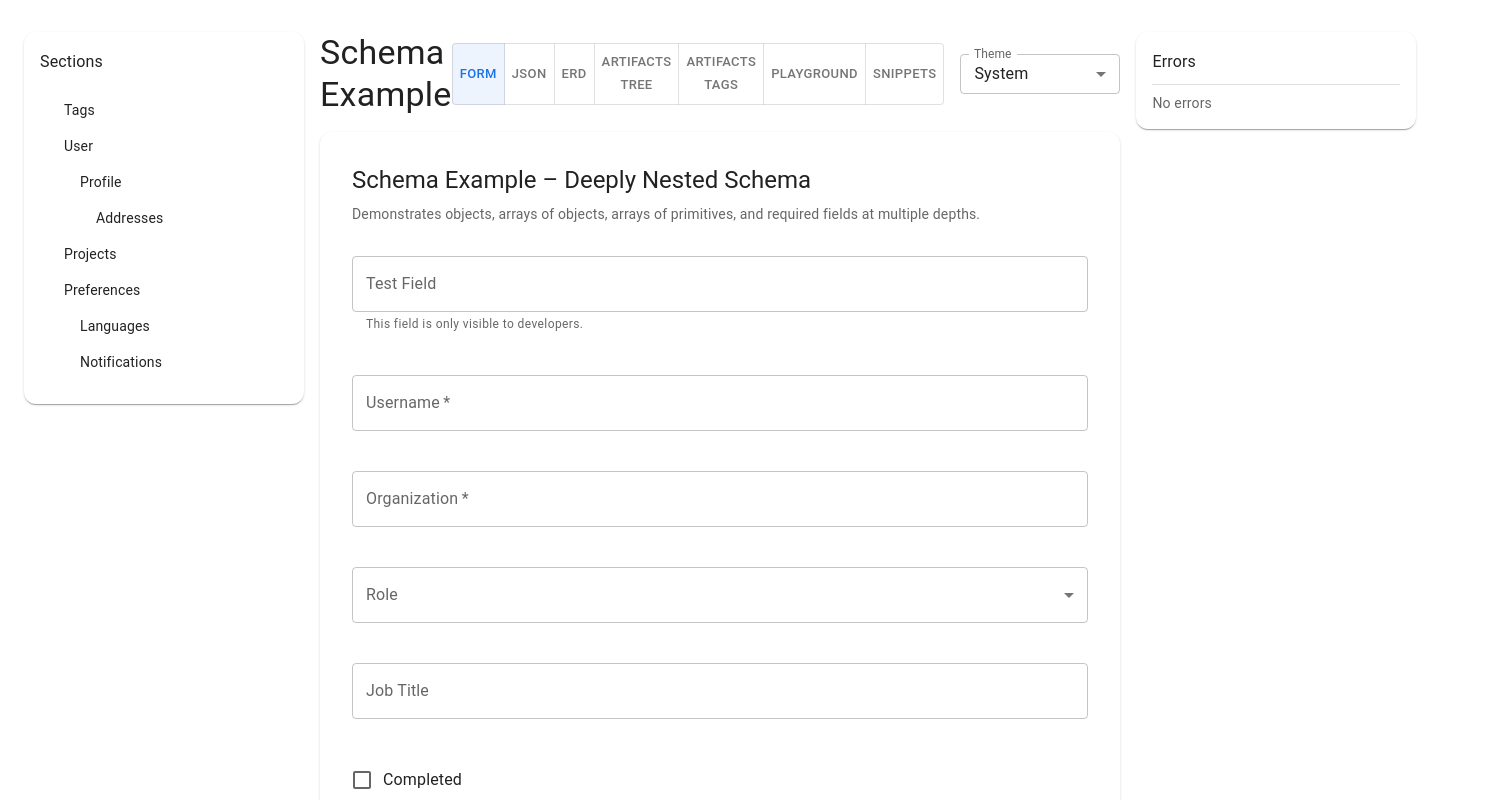
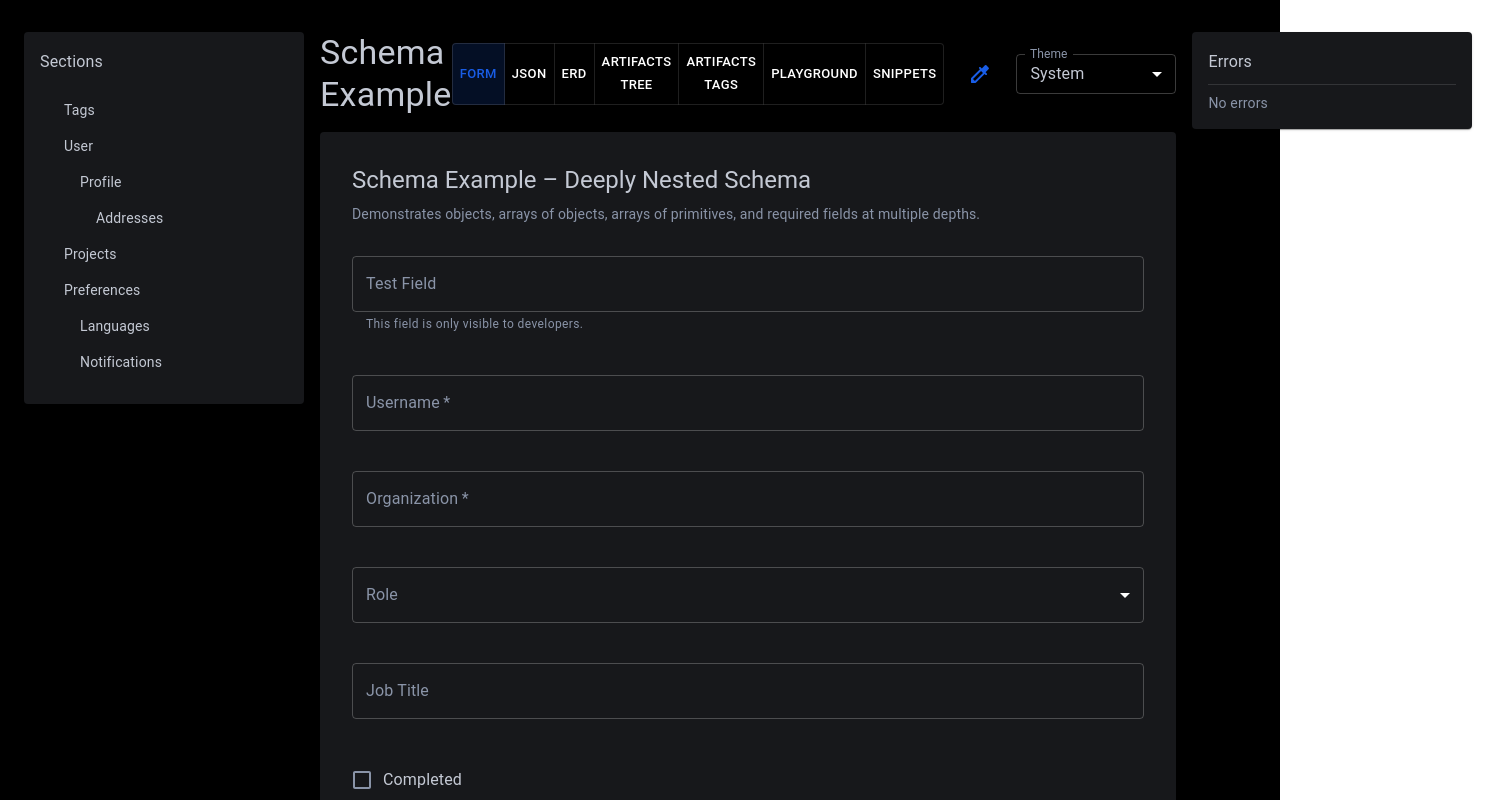
Before and after one commit to JBraunsmaJr/schema-example, a React (Vite) app: page / in a window 1280 px wide. Shown: the top 800 px of the page, 1496 px wide, since content can reach past the window. Built offline with nearby package versions, Linux system fonts and the light colour scheme.

Commit message:
- possible theme customization

```diff
--- a/src/App.tsx
+++ b/src/App.tsx
@@ -5,7 +5,6 @@ import {
   Container,
   Typography,
   CssBaseline,
-  ThemeProvider,
   createTheme,
   FormControl,
   InputLabel,
@@ -19,6 +18,7 @@ import {
   ToggleButton,
   ToggleButtonGroup,
   type SelectChangeEvent,
+  IconButton,
 } from "@mui/material";
 import testSchema from "./test-schema.json";
 import { DynamicForm } from "./schema/DynamicForm";
@@ -29,6 +29,11 @@ import { ArtifactsTagsView } from "./artifacts/ArtifactsTagsView";
 import SchemaPlayground from "./playground/SchemaPlayground";
 import SnippetEditor from "./snippet/SnippetEditor";
 import DataJsonEditor from "./schema/DataJsonEditor";
+import {
+  ThemeConfigProvider,
+  ThemeCustomizationModal,
+} from "./theming/ThemeModal.tsx";
+import { ColorizeRounded } from "@mui/icons-material";
 
 interface TopbarProps {
   view:
@@ -43,6 +48,7 @@ interface TopbarProps {
   handleViewChange: (e: unknown, val: TopbarProps["view"] | null) => void;
   handleModeChange: (e: SelectChangeEvent) => void;
   title: string;
+  setModalOpen: (open: boolean) => void;
 }
 
 function Topbar({
@@ -51,6 +57,7 @@ function Topbar({
   mode,
   handleModeChange,
   title,
+  setModalOpen,
 }: TopbarProps) {
   return (
     <Box
@@ -80,6 +87,9 @@ function Topbar({
           <ToggleButton value="playground">Playground</ToggleButton>
           <ToggleButton value="snippets">Snippets</ToggleButton>
         </ToggleButtonGroup>
+        <IconButton onClick={() => setModalOpen(true)} color={"primary"}>
+          <ColorizeRounded />
+        </IconButton>
         <FormControl size="small" sx={{ minWidth: 160 }}>
           <InputLabel id="theme-mode-label">Theme</InputLabel>
           <Select
@@ -108,6 +118,8 @@ function App() {
     | "playground"
     | "snippets";
   const [view, setView] = useState<ViewMode>("form");
+  const [modalOpen, setModalOpen] = useState(false);
+
   type Mode = "light" | "dark" | "system";
   function initMode(): Mode {
     return (localStorage.getItem("themeMode") as Mode) || "system";
@@ -142,39 +154,6 @@ function App() {
       localStorage.setItem("themeMode", mode);
     },
     [mode],
-  );
-
-  const theme = useMemo(
-    function () {
-      return createTheme({
-        palette: {
-          mode: resolvedPaletteMode,
-          primary: {
-            main: resolvedPaletteMode === "dark" ? "#8ab4f8" : "#1a73e8",
-          },
-          secondary: {
-            main: resolvedPaletteMode === "dark" ? "#f2a7c2" : "#ad1457",
-          },
-          ...(resolvedPaletteMode === "dark"
-            ? {
-                background: {
-                  default: "#0b0f14",
-                  paper: "#0f1520",
-                },
-              }
-            : {}),
-        },
-        components: {
-          MuiPaper: { styleOverrides: { root: { borderRadius: 12 } } },
-          MuiAccordion: {
-            styleOverrides: {
-              root: { borderRadius: 12, backgroundImage: "none" },
-            },
-          },
-        },
-      });
-    },
-    [resolvedPaletteMode],
   );
 
   // Build a Table of Contents that reflects what currently exists/is filled in the form
@@ -363,7 +342,11 @@ function App() {
   // No ERD export handle (feature removed)
 
   return (
-    <ThemeProvider theme={theme}>
+    <ThemeConfigProvider>
+      <ThemeCustomizationModal
+        open={modalOpen}
+        onClose={() => setModalOpen(false)}
+      />
       <CssBaseline />
       {view === "form" ? (
         <Container maxWidth="xl">
@@ -404,6 +387,7 @@ function App() {
             <Box>
               <Topbar
                 view={view}
+                setModalOpen={setModalOpen}
                 mode={mode}
                 handleViewChange={handleViewChange}
                 handleModeChange={handleModeChange}
@@ -451,6 +435,7 @@ function App() {
             <Topbar
               view={view}
               mode={mode}
+              setModalOpen={setModalOpen}
               handleViewChange={handleViewChange}
               handleModeChange={handleModeChange}
               title={"JSON Editor"}
@@ -562,7 +547,7 @@ function App() {
           </Box>
         </Container>
       )}
-    </ThemeProvider>
+    </ThemeConfigProvider>
   );
 }
 
--- /dev/null
+++ b/src/theming/ThemeModal.tsx
@@ -0,0 +1,223 @@
+import type { HSL, ThemeConfig } from "./types.ts";
+import React, { createContext, useContext, useEffect, useState } from "react";
+import { defaultDark } from "./themes.ts";
+import { createHSLTheme, hslToString } from "./colorUtils.ts";
+import {
+  Box,
+  Button,
+  Dialog,
+  DialogActions,
+  DialogContent,
+  DialogTitle,
+  Slider,
+  Stack,
+  ThemeProvider,
+  Typography,
+} from "@mui/material";
+
+const THEME_STORAGE_KEY = "app-theme-config";
+
+function saveThemeToStorage(config: ThemeConfig) {
+  try {
+    localStorage.setItem(THEME_STORAGE_KEY, JSON.stringify(config));
+  } catch (error) {
+    console.error("Failed to save theme", error);
+  }
+}
+
+function loadThemeFromStorage(): ThemeConfig | null {
+  try {
+    const stored = localStorage.getItem(THEME_STORAGE_KEY);
+    return stored ? JSON.parse(stored) : null;
+  } catch (error) {
+    console.error("Failed to load theme", error);
+    return null;
+  }
+}
+
+interface ThemeContextType {
+  themeConfig: ThemeConfig;
+  updateTheme: (config: ThemeConfig) => void;
+  resetTheme: () => void;
+}
+
+const ThemeContext = createContext<ThemeContextType | undefined>(undefined);
+
+export function useThemeConfig() {
+  const context = useContext(ThemeContext);
+  if (!context) {
+    throw new Error("useThemeConfig must be used within a ThemeConfigProvider");
+  }
+  return context;
+}
+
+export function ThemeConfigProvider({ children }: React.PropsWithChildren) {
+  const [themeConfig, setThemeConfig] = useState<ThemeConfig>(() => {
+    return loadThemeFromStorage() || defaultDark;
+  });
+
+  function updateTheme(config: ThemeConfig) {
+    setThemeConfig(config);
+    saveThemeToStorage(config);
+  }
+
+  function resetTheme() {
+    setThemeConfig(defaultDark);
+    saveThemeToStorage(defaultDark);
+  }
+
+  console.log(themeConfig);
+  const theme = createHSLTheme(themeConfig);
+
+  return (
+    <ThemeContext.Provider
+      value={{
+        themeConfig,
+        updateTheme,
+        resetTheme,
+      }}
+    >
+      <ThemeProvider theme={theme}>{children}</ThemeProvider>
+    </ThemeContext.Provider>
+  );
+}
+
+interface HSLPickerProps {
+  label: string;
+  value: HSL;
+  onChange: (value: HSL) => void;
+}
+export function HSLPicker({ label, value, onChange }: HSLPickerProps) {
+  return (
+    <Box sx={{ mb: 3 }}>
+      <Typography variant="subtitle2" gutterBottom>
+        {label}
+      </Typography>
+      <Box
+        sx={{
+          width: "100%",
+          height: 60,
+          borderRadius: 1,
+          backgroundColor: hslToString(value),
+          mb: 2,
+          border: "1px solid",
+          borderColor: "divider",
+        }}
+      />
+      <Stack spacing={2}>
+        <Box>
+          <Typography variant={"caption"}>Hue: {value.h}</Typography>
+          <Slider
+            value={value.h}
+            onChange={(_, v) => onChange({ ...value, h: v as number })}
+            min={0}
+            max={360}
+            sx={{
+              "& .MuiSlider-track": {
+                background: `'linear-gradient(to right, hsl(0,100%,50%), hsl(60,100%,50%), hsl(120,100%,50%), hsl(180,100%,50%), hsl(240,100%,50%), hsl(300,100%,50%), hsl(360,100%,50%))'`,
+              },
+            }}
+          />
+        </Box>
+        <Box>
+          <Typography variant={"caption"}>Saturation: {value.s}%</Typography>
+          <Slider
+            value={value.s}
+            onChange={(_, v) => onChange({ ...value, s: v as number })}
+            min={0}
+            max={100}
+          />
+        </Box>
+        <Box>
+          <Typography variant={"caption"}>Lightness: {value.l}%</Typography>
+          <Slider
+            value={value.l}
+            onChange={(_, v) => onChange({ ...value, l: v as number })}
+            min={0}
+            max={100}
+          />
+        </Box>
+      </Stack>
+    </Box>
+  );
+}
+
+interface ThemeCustomizationModalProps {
+  open: boolean;
+  onClose: () => void;
+}
+export function ThemeCustomizationModal({
+  open,
+  onClose,
+}: ThemeCustomizationModalProps) {
+  const { themeConfig, updateTheme, resetTheme } = useThemeConfig();
+  const [tempConfig, setTempConfig] = useState<ThemeConfig>(themeConfig);
+
+  useEffect(() => {
+    if (open) {
+      setTempConfig(themeConfig);
+    }
+  }, [open, themeConfig]);
+
+  function handleSave() {
+    updateTheme(tempConfig);
+    onClose();
+  }
+
+  function handleReset() {
+    resetTheme();
+    setTempConfig(defaultDark);
+  }
+
+  return (
+    <Dialog open={open} onClose={onClose} maxWidth={"sm"} fullWidth>
+      <DialogTitle>Customize Theme</DialogTitle>
+      <DialogContent>
+        <Stack spacing={3} sx={{ mt: 1 }}>
+          <HSLPicker
+            label={"Primary Color"}
+            value={tempConfig.primaryHSL}
+            onChange={(primaryHSL) =>
+              setTempConfig({ ...tempConfig, primaryHSL })
+            }
+          />
+          <HSLPicker
+            label={"Background Color"}
+            value={tempConfig.backgroundHSL}
+            onChange={(backgroundHSL) =>
+              setTempConfig({ ...tempConfig, backgroundHSL })
+            }
+          />
+          <Box>
+            <Typography variant={"subtitle2"} gutterBottom>
+              Mode
+            </Typography>
+            <Stack direction={"row"} spacing={1}>
+              <Button
+                onClick={() => setTempConfig({ ...tempConfig, mode: "light" })}
+                variant={tempConfig.mode === "light" ? "contained" : "outlined"}
+              >
+                Light
+              </Button>
+              <Button
+                variant={tempConfig.mode === "dark" ? "contained" : "outlined"}
+                onClick={() => setTempConfig({ ...tempConfig, mode: "dark" })}
+              >
+                Dark
+              </Button>
+            </Stack>
+          </Box>
+        </Stack>
+      </DialogContent>
+      <DialogActions>
+        <Button onClick={handleReset} color={"error"}>
+          Reset to Default
+        </Button>
+        <Button onClick={onClose}>Cancel</Button>
+        <Button onClick={handleSave} variant={"contained"}>
+          Save Theme
+        </Button>
+      </DialogActions>
+    </Dialog>
+  );
+}
--- /dev/null
+++ b/src/theming/colorUtils.ts
@@ -0,0 +1,63 @@
+import type { HSL, ThemeConfig } from "./types.ts";
+import { createTheme, type ThemeOptions } from "@mui/material";
+
+export function hslToString(hsl: HSL): string {
+  return `hsl(${hsl.h}, ${hsl.s}%, ${hsl.l}%)`;
+}
+
+export function adjustLightness(hsl: HSL, amount: number): HSL {
+  return { h: hsl.h, s: hsl.s, l: Math.min(100, Math.max(0, hsl.l + amount)) };
+}
+
+export function adjustSaturation(hsl: HSL, amount: number): HSL {
+  return {
+    ...hsl,
+    s: Math.max(0, Math.min(100, hsl.s + amount)),
+  };
+}
+
+export function generatePalette(base: HSL) {
+  return {
+    main: hslToString(base),
+    light: hslToString(adjustLightness(base, 15)),
+    dark: hslToString(adjustLightness(base, -15)),
+    contrastText: base.l > 50 ? "#000" : "#fff",
+  };
+}
+
+export function generateBackgrounds(base: HSL) {
+  return {
+    default: hslToString(base),
+    paper: hslToString(adjustLightness(base, 5)),
+  };
+}
+
+export function createHSLTheme({
+  primaryHSL,
+  backgroundHSL,
+  mode,
+}: ThemeConfig) {
+  const isLight = mode === "light";
+  const bgBase = isLight ? backgroundHSL : adjustLightness(backgroundHSL, -70);
+  const themeOptions: ThemeOptions = {
+    palette: {
+      mode,
+      primary: generatePalette(primaryHSL),
+      secondary: generatePalette({
+        ...primaryHSL,
+        h: (primaryHSL.h + 180) & 360, // complementary
+      }),
+      background: generateBackgrounds(bgBase),
+      text: {
+        primary: isLight
+          ? hslToString(adjustLightness(bgBase, -80))
+          : hslToString(adjustLightness(bgBase, 80)),
+        secondary: isLight
+          ? hslToString(adjustLightness(bgBase, -60))
+          : hslToString(adjustLightness(bgBase, 60)),
+      },
+    },
+  };
+
+  return createTheme(themeOptions);
+}
--- /dev/null
+++ b/src/theming/themes.ts
@@ -0,0 +1,13 @@
+import type { ThemeConfig } from "./types.ts";
+
+export const defaultLight: ThemeConfig = {
+  primaryHSL: { h: 220, s: 80, l: 50 },
+  backgroundHSL: { h: 0, s: 0, l: 98 },
+  mode: "light",
+};
+
+export const defaultDark: ThemeConfig = {
+  primaryHSL: { h: 220, s: 80, l: 50 },
+  backgroundHSL: { h: 220, s: 15, l: 10 },
+  mode: "dark",
+};
--- /dev/null
+++ b/src/theming/types.ts
@@ -0,0 +1,22 @@
+export interface HSL {
+  /**
+   * Value between 0 and 360
+   */
+  h: number;
+
+  /**
+   * Value between 0 and 100
+   */
+  s: number;
+
+  /**
+   * Value between 0 and 100
+   */
+  l: number;
+}
+
+export interface ThemeConfig {
+  primaryHSL: HSL;
+  backgroundHSL: HSL;
+  mode: "light" | "dark";
+}
```
